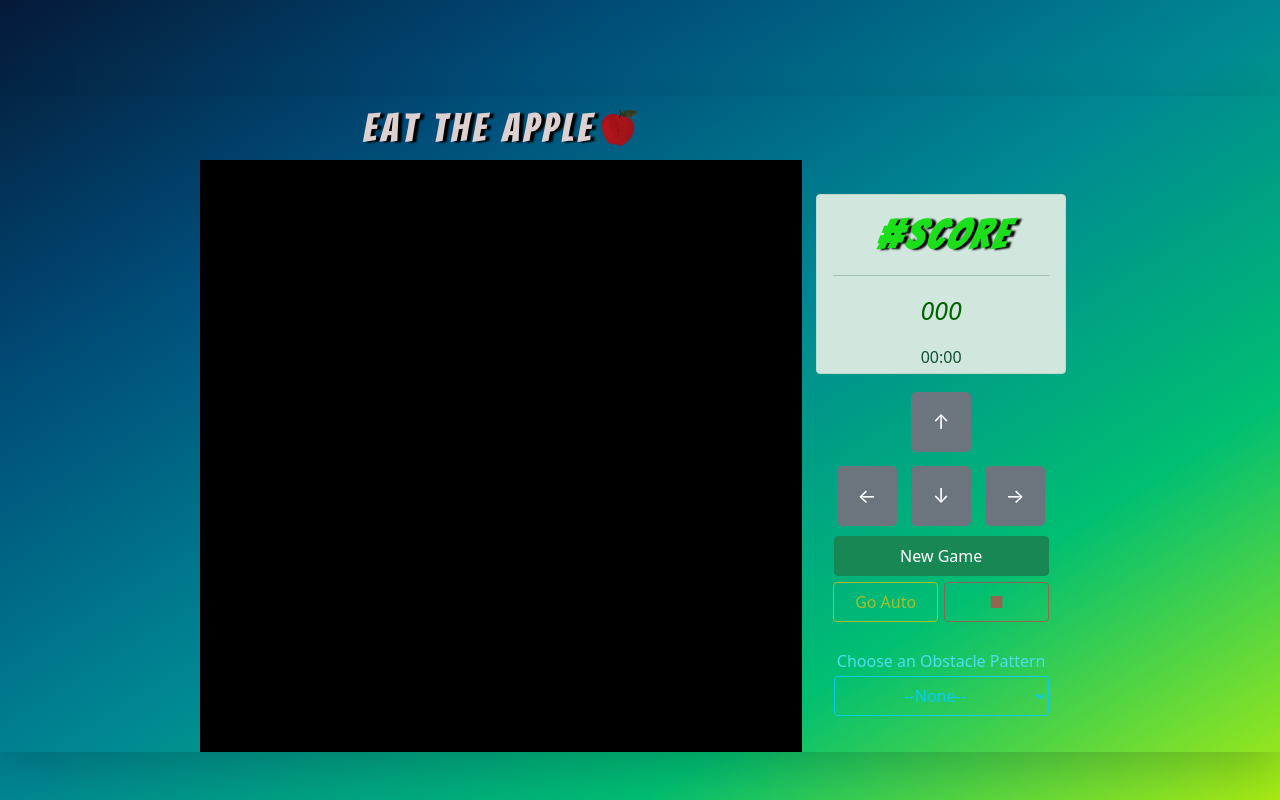
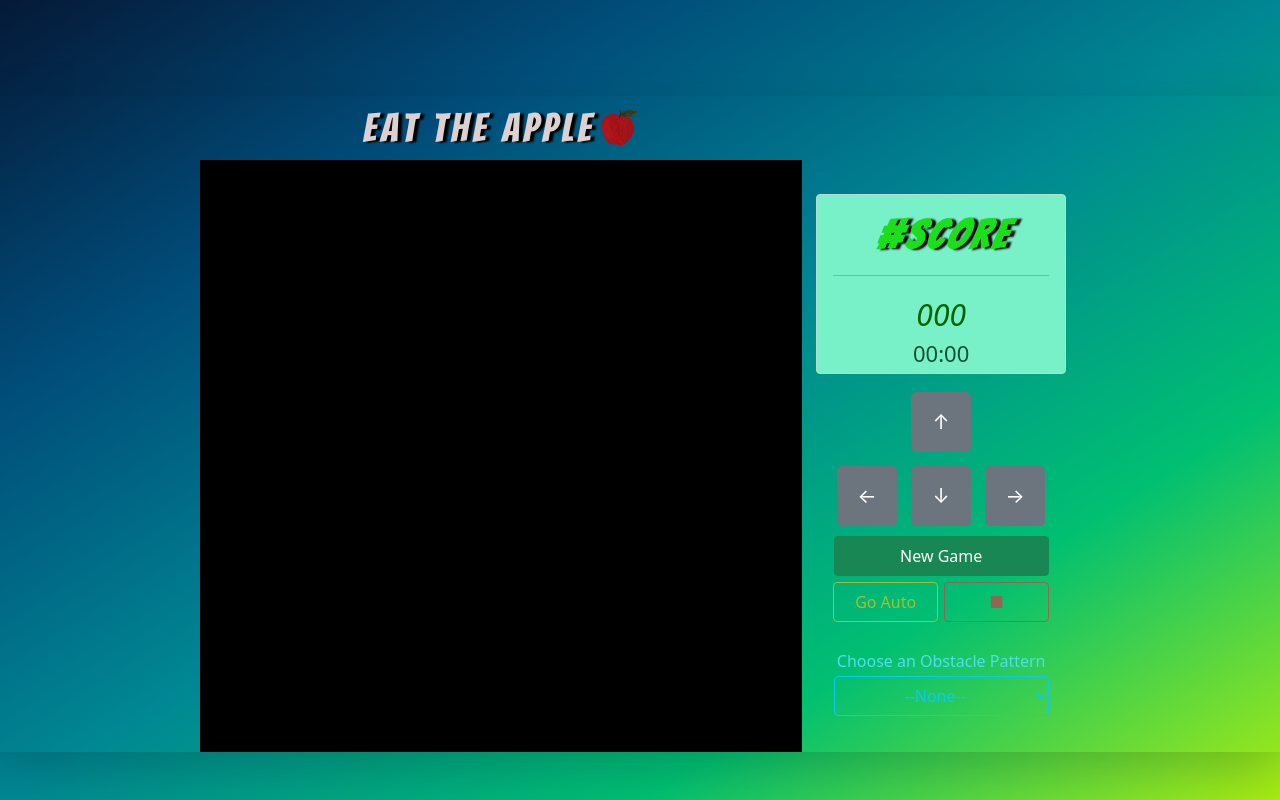
Before and after one commit to aromalsanthosh/Eat-The-Apple, a React (Create React App) app: page / in a window 1280 px wide. Built offline with nearby package versions, Linux system fonts and the light colour scheme.

Commit message:
minor-changes

```diff
--- a/src/Row.js
+++ b/src/Row.js
@@ -1,20 +1,14 @@
-
 
 function Row(props){
     var row_comp=[];
-
     for (var j=1; j<=window.grid_order; j++){
         let box_id='id'+("0" + props.row_count).slice(-2)+'_'+("0" +(j)).slice(-2);
         row_comp.push(<div className="box" id={box_id}></div>);
-
     }
 
     return (
-
         <div> {row_comp}</div>
-
     );
-
 
 }
 
--- a/src/Score.js
+++ b/src/Score.js
@@ -1,6 +1,6 @@
 
 import Alert from 'react-bootstrap/Alert';
-
+import './index.css';
 function ScoreBoard(){
     return(
         <Alert variant="success" id ='score_bord'>
@@ -8,7 +8,6 @@ function ScoreBoard(){
             <hr />
                 <p id="score" className='ScoreValue'>000</p>
                 <p id = "timer">00:00</p>
-
         </Alert>
     );
 
--- a/src/SelectObstacle.js
+++ b/src/SelectObstacle.js
@@ -6,7 +6,8 @@ const obstacle_pattern4=["id01_01","id01_02","id01_03","id01_04","id01_05","id01
 ,"id20_01","id20_02","id20_03","id20_04","id20_05","id20_06","id20_07","id20_08","id20_09","id20_10","id20_11","id20_12","id20_13","id20_14","id20_15","id20_16","id20_17","id20_18","id20_19","id20_20"
 ,"id02_01","id03_01","id04_01","id05_01","id06_01","id07_01","id08_01","id09_01","id10_01","id11_01","id12_01","id13_01","id14_01","id15_01","id16_01","id17_01","id18_01","id19_01"
 ,"id02_20","id03_20","id04_20","id05_20","id06_20","id07_20","id08_20","id09_20","id10_20","id11_20","id12_20","id13_20","id14_20","id15_20","id16_20","id17_20","id18_20","id19_20"]
-
+const obstacle_pattern5=["id01_01","id01_02","id01_03","id01_04","id01_05","id01_06","id01_07","id01_08","id01_09","id01_10","id01_11","id01_12","id01_13","id01_14","id01_15","id01_16","id01_17","id01_18","id01_19","id01_20"
+,"id20_01","id20_02","id20_03","id20_04","id20_05","id20_06","id20_07","id20_08","id20_09","id20_10","id20_11","id20_12","id20_13","id20_14","id20_15","id20_16","id20_17","id20_18","id20_19","id20_20"]
 
 
 function Obstacle(){
@@ -20,6 +21,7 @@ function Obstacle(){
                 <option className="btn-outline-secondary" value="Pattern2">Pattern 2</option>
                 <option className="btn-outline-secondary" value="Pattern3">Pattern 3</option>
                 <option className="btn-outline-secondary" value="Pattern4">Pattern 4</option>
+                <option className="btn-outline-secondary" value="Pattern5">Pattern 5</option>
             </select>
          </div>
     );
@@ -52,6 +54,9 @@ function ChangeObstacle(pattern){
         case 'Pattern4':
             window.obstacle_pattern=obstacle_pattern4;
             break;
+        case 'Pattern5':
+            window.obstacle_pattern=obstacle_pattern5;
+            break;
         default:
             window.obstacle_pattern=[];
     }
--- a/src/index.css
+++ b/src/index.css
@@ -174,3 +174,18 @@ h1{
   margin: 7px;
 
 }*/
+
+#score_bord{
+  background-color: rgb(120, 240, 200);
+  display: block;
+
+}
+#score{
+  font-size: 30px;
+  margin-bottom: 0px;
+}
+
+#timer{
+  font-size: 22px;
+
+}
```
Also changed, not shown: src/Grid.js (+3 -4 lines).
